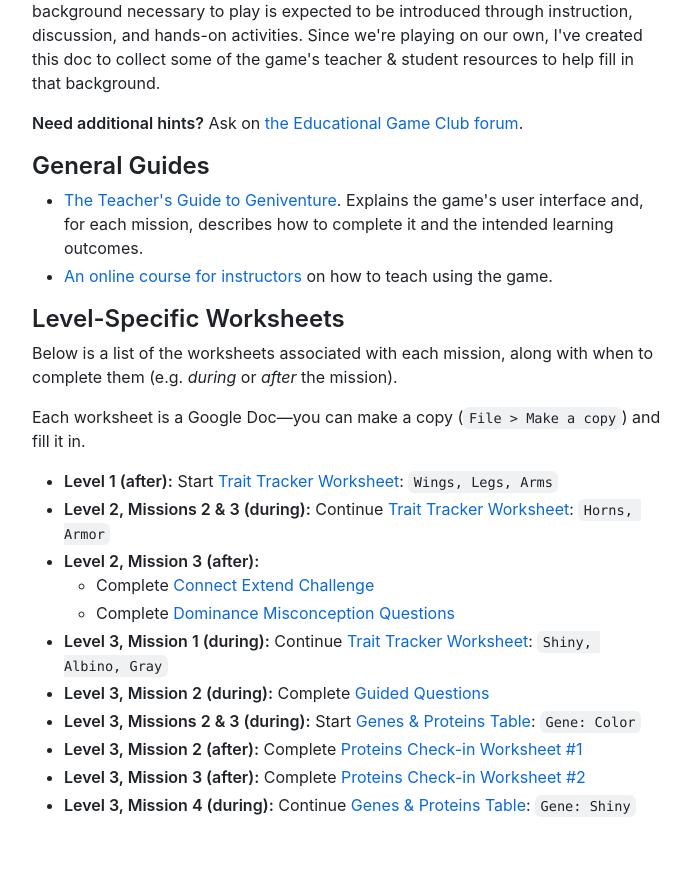
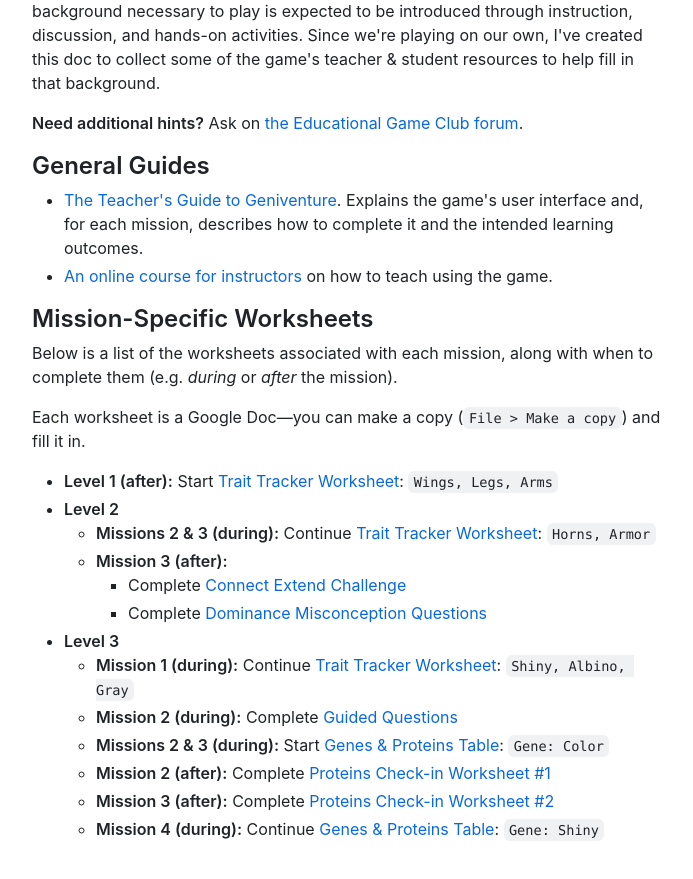
Before and after one commit to EducationalGameClub/EducationalGameClub.github.io, a plain HTML site: page events/2025-06/hints.html in a window 1280 px wide. Shown: the part 153-1032 px from the top of the page, without its empty margins (293-986 px from the left). Drawn offline with nearby package versions, Linux system fonts and the light colour scheme.

Commit message:
Tweak formatting of hints

```diff
--- a/events/2025-06/hints.html
+++ b/events/2025-06/hints.html
@@ -150,23 +150,29 @@
 <li><a target="_blank" href="https://docs.google.com/document/d/19gbauwyqW8k8huCeZzuG0Er_6pNHW2WeCVq2_xOafmo/edit?usp=sharing">The Teacher&#39;s Guide to Geniventure</a>. Explains the game&#39;s user interface and, for each mission, describes how to complete it and the intended learning outcomes.</li>
 <li><a target="_blank" href="https://activity-player.concord.org/?runKey=bc54080b-ce6e-4382-88b2-35bc9cefc6dd&sequence=https%3A%2F%2Fauthoring.concord.org%2Fapi%2Fv1%2Fsequences%2F510.json&sequenceActivity=0&mode=teacher-edition">An online course for instructors</a> on how to teach using the game.</li>
 </ul>
-<h2>Level-Specific Worksheets</h2>
+<h2>Mission-Specific Worksheets</h2>
 <p>Below is a list of the worksheets associated with each mission, along with when to complete them (e.g. <em>during</em> or <em>after</em> the mission).</p>
 <p>Each worksheet is a Google Doc&mdash;you can make a copy (<code>File &gt; Make a copy</code>) and fill it in.</p>
 <ul>
 <li><strong>Level 1 (after):</strong> Start <a target="_blank" href="https://docs.google.com/document/d/1S5H9oev6oUGk7b6HaJmlR1FDQcU5JwrCjL0QDyTx5q4/edit?usp=sharing">Trait Tracker Worksheet</a>: <code>Wings, Legs, Arms</code></li>
-<li><strong>Level 2, Missions 2 &amp; 3 (during):</strong> Continue <a target="_blank" href="https://docs.google.com/document/d/1S5H9oev6oUGk7b6HaJmlR1FDQcU5JwrCjL0QDyTx5q4/edit?usp=sharing">Trait Tracker Worksheet</a>: <code>Horns, Armor</code></li>
-<li><strong>Level 2, Mission 3 (after):</strong><ul>
+<li><strong>Level 2</strong><ul>
+<li><strong>Missions 2 &amp; 3 (during):</strong> Continue <a target="_blank" href="https://docs.google.com/document/d/1S5H9oev6oUGk7b6HaJmlR1FDQcU5JwrCjL0QDyTx5q4/edit?usp=sharing">Trait Tracker Worksheet</a>: <code>Horns, Armor</code></li>
+<li><strong>Mission 3 (after):</strong><ul>
 <li>Complete <a target="_blank" href="https://docs.google.com/document/d/1Um4vb2QNorHMDfEXOhapFpfUiigttUNrz6b83So4BRw/edit?usp=sharing">Connect Extend Challenge</a></li>
 <li>Complete <a target="_blank" href="https://docs.google.com/document/d/1yDiC6nLw7UJ6HMTCrwraSz6IXrNA-1snUlgpLKWyIQQ/edit?usp=sharing">Dominance Misconception Questions</a></li>
 </ul>
 </li>
-<li><strong>Level 3, Mission 1 (during):</strong> Continue <a target="_blank" href="https://docs.google.com/document/d/1S5H9oev6oUGk7b6HaJmlR1FDQcU5JwrCjL0QDyTx5q4/edit?usp=sharing">Trait Tracker Worksheet</a>: <code>Shiny, Albino, Gray</code></li>
-<li><strong>Level 3, Mission 2 (during):</strong> Complete <a target="_blank" href="https://docs.google.com/document/d/17K_5aJnnpYYH98VqWCPv7A01SVBUPFLZOK_mKEmtBoE/edit?usp=sharing">Guided Questions</a></li>
-<li><strong>Level 3, Missions 2 &amp; 3 (during):</strong> Start <a target="_blank" href="https://docs.google.com/document/d/10IFolzkk-xqatMHqtmguYUOG12-5TjEkmtUsRfUf7YI/edit?usp=sharing">Genes &amp; Proteins Table</a>: <code>Gene: Color</code></li>
-<li><strong>Level 3, Mission 2 (after):</strong> Complete <a target="_blank" href="https://docs.google.com/document/d/1uC5v0kLMjwsfrrW6uuqWZq_hGtPYKUVDJSVotRmmelw/edit?usp=sharing">Proteins Check-in Worksheet #1</a></li>
-<li><strong>Level 3, Mission 3 (after):</strong> Complete <a target="_blank" href="https://docs.google.com/document/d/1kOm-JN_t4wyn6Sq9-HquUHjZ59Cc09H9ZxtZgQbJk4s/edit?usp=sharing">Proteins Check-in Worksheet #2</a></li>
-<li><strong>Level 3, Mission 4 (during):</strong> Continue <a target="_blank" href="https://docs.google.com/document/d/10IFolzkk-xqatMHqtmguYUOG12-5TjEkmtUsRfUf7YI/edit?usp=sharing">Genes &amp; Proteins Table</a>: <code>Gene: Shiny</code></li>
+</ul>
+</li>
+<li><strong>Level 3</strong><ul>
+<li><strong>Mission 1 (during):</strong> Continue <a target="_blank" href="https://docs.google.com/document/d/1S5H9oev6oUGk7b6HaJmlR1FDQcU5JwrCjL0QDyTx5q4/edit?usp=sharing">Trait Tracker Worksheet</a>: <code>Shiny, Albino, Gray</code></li>
+<li><strong>Mission 2 (during):</strong> Complete <a target="_blank" href="https://docs.google.com/document/d/17K_5aJnnpYYH98VqWCPv7A01SVBUPFLZOK_mKEmtBoE/edit?usp=sharing">Guided Questions</a></li>
+<li><strong>Missions 2 &amp; 3 (during):</strong> Start <a target="_blank" href="https://docs.google.com/document/d/10IFolzkk-xqatMHqtmguYUOG12-5TjEkmtUsRfUf7YI/edit?usp=sharing">Genes &amp; Proteins Table</a>: <code>Gene: Color</code></li>
+<li><strong>Mission 2 (after):</strong> Complete <a target="_blank" href="https://docs.google.com/document/d/1uC5v0kLMjwsfrrW6uuqWZq_hGtPYKUVDJSVotRmmelw/edit?usp=sharing">Proteins Check-in Worksheet #1</a></li>
+<li><strong>Mission 3 (after):</strong> Complete <a target="_blank" href="https://docs.google.com/document/d/1kOm-JN_t4wyn6Sq9-HquUHjZ59Cc09H9ZxtZgQbJk4s/edit?usp=sharing">Proteins Check-in Worksheet #2</a></li>
+<li><strong>Mission 4 (during):</strong> Continue <a target="_blank" href="https://docs.google.com/document/d/10IFolzkk-xqatMHqtmguYUOG12-5TjEkmtUsRfUf7YI/edit?usp=sharing">Genes &amp; Proteins Table</a>: <code>Gene: Shiny</code></li>
+</ul>
+</li>
 </ul>
 
   </article>
--- a/version.txt
+++ b/version.txt
@@ -1 +1 @@
-edfe3dad242701218355b7f26eda4feed18f9c2a
+72f0233611946cce0bfa3fce7f5d24ca607bc690
```
